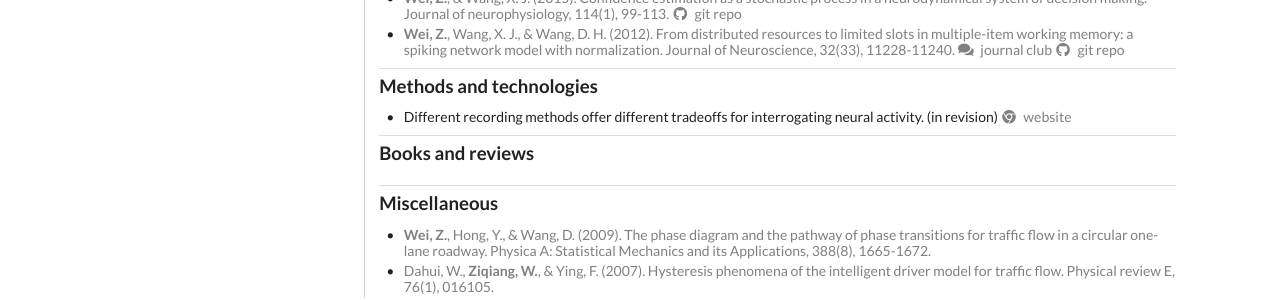
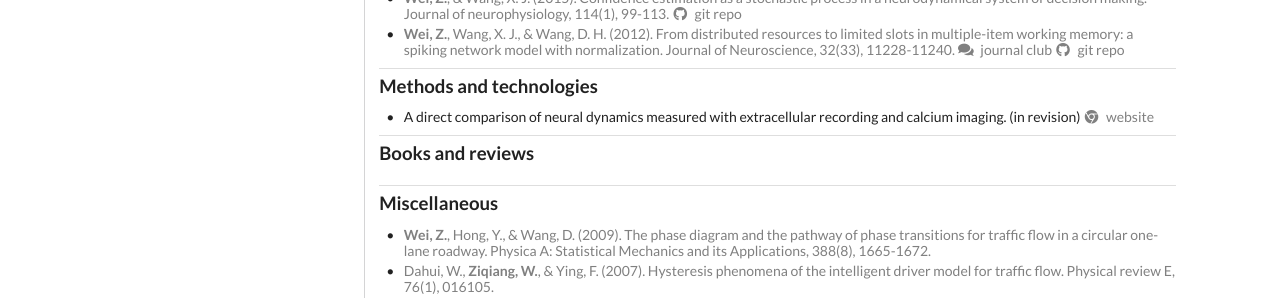
Before and after one commit to zqwei/zqwei.github.io, a Jekyll site: the page built from index.html, in a window 1280 px wide. Shown: the part 1231-1531 px from the top of the page. Built offline with Jekyll 4.4.1, drawn with Linux system fonts in a browser that asks for light colours.

Commit message:
Update publication.html

```diff
--- a/_includes/publication.html
+++ b/_includes/publication.html
@@ -86,7 +86,7 @@
         <div class="ui bulleted list">
           <div class="item">
             <!-- <a href=""> -->
-            Different recording methods offer different tradeoffs for interrogating neural activity. (in revision)
+            A direct comparison of neural dynamics measured with extracellular recording and calcium imaging. (in revision)
             <!-- </a> -->
             <a href="im-phys.org">
               <i class="chrome icon"></i> website
```
